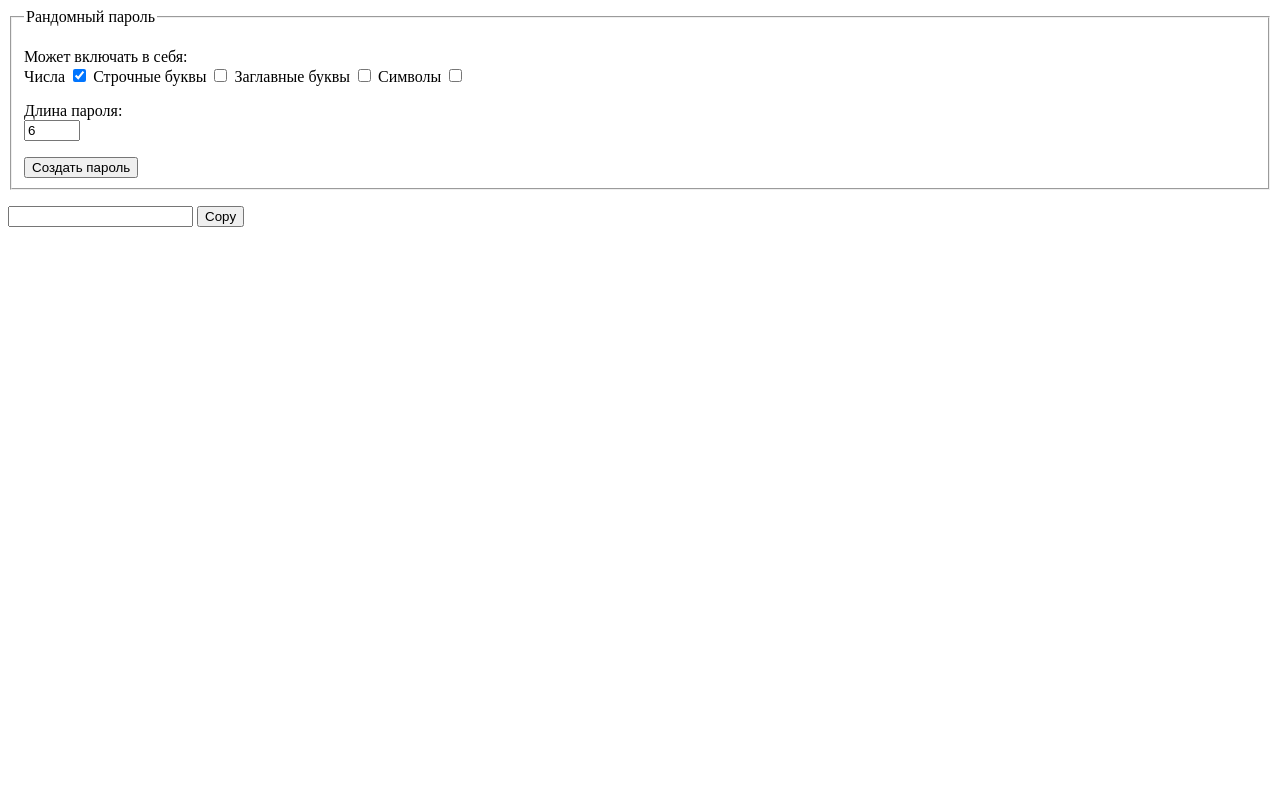
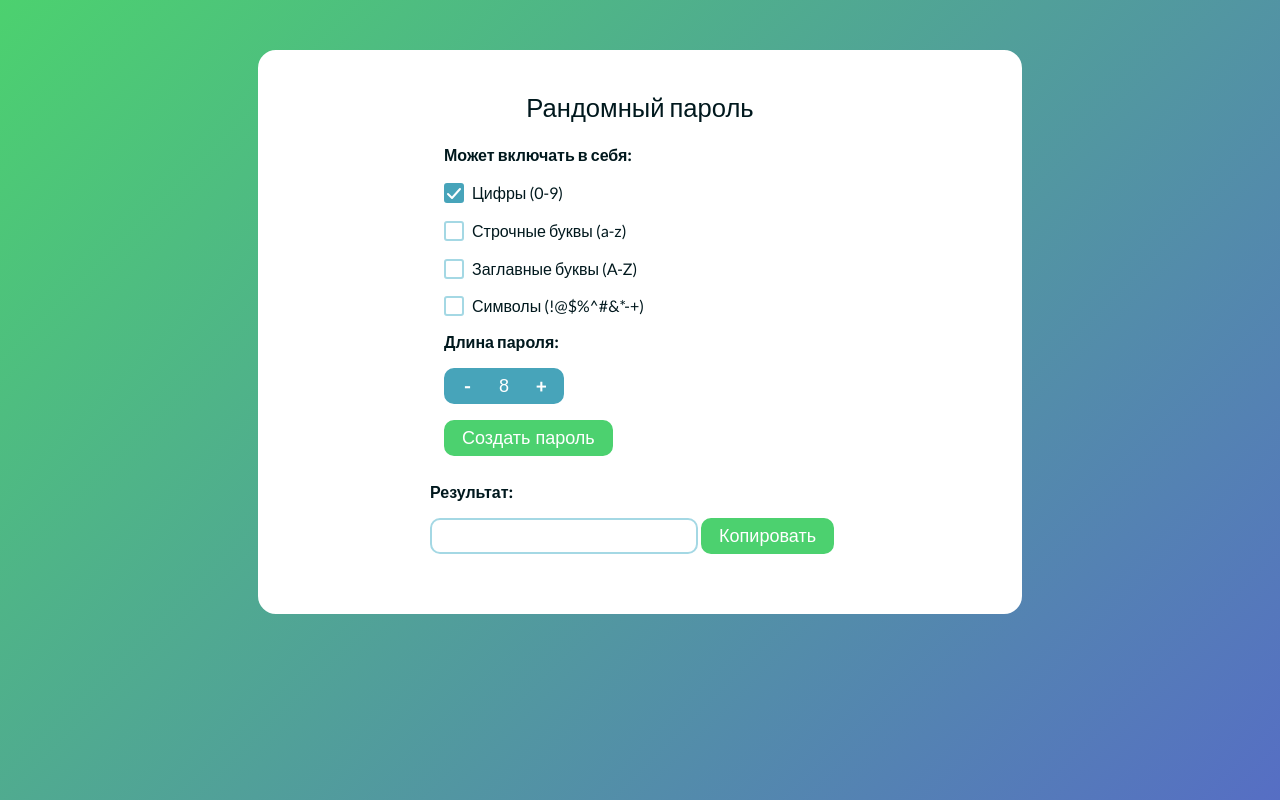
Before and after one commit to ZhukAnna/random-password, a plain HTML site: page index.html in a window 1280 px wide. Drawn offline with Linux system fonts and the light colour scheme.

Commit message:
добавлены стили

```diff
--- a/index.html
+++ b/index.html
@@ -10,32 +10,91 @@
 
 <body>
     <div class="wrapper">
-        <form action="#">
+        <form action="#" class="form">
             <fieldset>
                 <legend>Рандомный пароль</legend>
-                <p>
-                    Может включать в себя:<br />
-                    <label for="nums">Числа</label>
-                    <input type="checkbox" name="nums" id="nums" checked>
-                    <label for="letters">Строчные буквы</label>
-                    <input type="checkbox" name="letters" id="letters">
-                    <label for="upletters">Заглавные буквы</label>
-                    <input type="checkbox" name="upletters" id="upletters">
-                    <label for="symbols">Символы</label>
-                    <input type="checkbox" name="symbols" id="symbols">
-                </p>
-                <p>
-                    Длина пароля:<br />
-                    <input type="number" name="length" id="length" min="4" max="20" value="6" required>
-                </p>
-                <button type="submit">Создать пароль</button>
+
+                <p>Может включать в себя:</p>
+
+                <div class="form__input">
+                    <label for="nums" class="label-cbx">
+                        <input type="checkbox" name="nums" id="nums" class="visually-hidden" checked>
+                        <div class="checkbox">
+                            <svg width="20px" height="20px" viewBox="0 0 20 20">
+                                <path
+                                    d="M3,1 L17,1 L17,1 C18.1045695,1 19,1.8954305 19,3 L19,17 L19,17 C19,18.1045695 18.1045695,19 17,19 L3,19 L3,19 C1.8954305,19 1,18.1045695 1,17 L1,3 L1,3 C1,1.8954305 1.8954305,1 3,1 Z">
+                                </path>
+                                <polyline points="4 11 8 15 16 6"></polyline>
+                            </svg>
+                        </div>
+                        <span>Цифры (0-9)</span>
+                    </label>
+                </div>
+
+                <div class="form__input">
+                    <label for="letters" class="label-cbx">
+                        <input type="checkbox" name="letters" id="letters" class="visually-hidden">
+                        <div class="checkbox">
+                            <svg width="20px" height="20px" viewBox="0 0 20 20">
+                                <path
+                                    d="M3,1 L17,1 L17,1 C18.1045695,1 19,1.8954305 19,3 L19,17 L19,17 C19,18.1045695 18.1045695,19 17,19 L3,19 L3,19 C1.8954305,19 1,18.1045695 1,17 L1,3 L1,3 C1,1.8954305 1.8954305,1 3,1 Z">
+                                </path>
+                                <polyline points="4 11 8 15 16 6"></polyline>
+                            </svg>
+                        </div>
+                        <span>Строчные буквы (a-z)</span>
+                    </label>
+                </div>
+
+                <div class="form__input">
+                    <label for="upletters" class="label-cbx">
+                        <input type="checkbox" name="upletters" id="upletters" class="visually-hidden">
+                        <div class="checkbox">
+                            <svg width="20px" height="20px" viewBox="0 0 20 20">
+                                <path
+                                    d="M3,1 L17,1 L17,1 C18.1045695,1 19,1.8954305 19,3 L19,17 L19,17 C19,18.1045695 18.1045695,19 17,19 L3,19 L3,19 C1.8954305,19 1,18.1045695 1,17 L1,3 L1,3 C1,1.8954305 1.8954305,1 3,1 Z">
+                                </path>
+                                <polyline points="4 11 8 15 16 6"></polyline>
+                            </svg>
+                        </div>
+                        <span>Заглавные буквы (A-Z)</span>
+                    </label>
+                </div>
+
+                <div class="form__input">
+                    <label for="symbols" class="label-cbx">
+                        <input type="checkbox" name="symbols" id="symbols" class="visually-hidden">
+                        <div class="checkbox">
+                            <svg width="20px" height="20px" viewBox="0 0 20 20">
+                                <path
+                                    d="M3,1 L17,1 L17,1 C18.1045695,1 19,1.8954305 19,3 L19,17 L19,17 C19,18.1045695 18.1045695,19 17,19 L3,19 L3,19 C1.8954305,19 1,18.1045695 1,17 L1,3 L1,3 C1,1.8954305 1.8954305,1 3,1 Z">
+                                </path>
+                                <polyline points="4 11 8 15 16 6"></polyline>
+                            </svg>
+                        </div>
+                        <span>Символы (!@$%^#&*-+)</span>
+                    </label>
+                </div>
+
+                <p>Длина пароля:</p>
+                <div class="form__input">
+                    <div class="input-number">
+                        <div class="input-number__minus">-</div>
+                        <input class="input-number__input" name="length" id="length" type="text" pattern="^[0-9]+$"
+                            value="8" required>
+                        <div class="input-number__plus">+</div>
+                    </div>
+                </div>
+
+                <button type="submit" class="btn">Создать пароль</button>
             </fieldset>
-            <p>
-                <input type="text" class="response"></input>
-                <button type="button" class="copy" id="copyText">Copy</button>
-            </p>
+
+            <p>Результат:</p>
+            <input type="text" class="result form__input"></input>
+            <button type="button" class="copy btn" id="copyText">Копировать</button>
         </form>
     </div>
+
     <script src="script.js"></script>
 </body>
 
--- a/script.js
+++ b/script.js
@@ -2,15 +2,38 @@
 
 let allsymbols = '', passlength, password;
 
-const form = document.querySelector('form');
+const form = document.querySelector('form'),
+    resp = document.querySelector('.result'),
+    btn = document.getElementById("copyText"),
+    passIngridients = {
+        nums: "1234567890",
+        letters: "qwertyuiopasdfghjklzxcvbnm",
+        upletters: "QWERTYUIOPASDFGHJKLZXCVBNM",
+        symbols: "!@$%^#&*-+"
+    };
 
-const passIngridients = {
-    nums: "1234567890",
-    letters: "qwertyuiopasdfghjklzxcvbnm",
-    upletters: "QWERTYUIOPASDFGHJKLZXCVBNM",
-    symbols: "!$%#&*-+"
-};
+// input type number
+document.querySelector('.input-number__minus').addEventListener('click', () => {
+    passlength = document.querySelector('#length').value;
+    if (passlength > 4) {
+        document.querySelector('#length').value = +passlength - 1;
+    }
+});
 
+document.querySelector('.input-number__plus').addEventListener('click', () => {
+    passlength = document.querySelector('#length').value;
+    if (passlength < 20) {
+        document.querySelector('#length').value = +passlength + 1;
+    }
+});
+
+document.querySelectorAll('.input-number__input').forEach(function (el) {
+    el.addEventListener('input', function () {
+        this.value = this.value.replace(/[^\d]/g, '');
+    });
+});
+
+// create password
 form.addEventListener('submit', (event) => {
     event.preventDefault();
 
@@ -33,17 +56,23 @@ form.addEventListener('submit', (event) => {
     if (allsymbols == "") {
         console.log('Error');
         password = 'Ошибка';
-        return result();
+        return showResult();
     }
 
-    randomPassword();
-    allsymbols = "";
-    result();
+    createPassword();
+    resetAll();
+    showResult();
 
 });
 
+//copy password
+btn.addEventListener('click', () => {
+    resp.select();
+    document.execCommand("copy");
+    btn.innerText = "Скопировано!";
+});
 
-function randomPassword() {
+function createPassword() {
 
     password = "";
 
@@ -60,16 +89,12 @@ function randomPassword() {
     return password;
 }
 
-const resp = document.querySelector('.response');
-
-function result() {
+function showResult() {
     resp.value = '';
     resp.value = password;
 }
 
-const btn = document.getElementById("copyText");
-
-btn.addEventListener('click', () => {
-    resp.select();
-    document.execCommand("copy");
-});
+function resetAll() {
+    btn.innerText = "Копировать";
+    allsymbols = "";
+}
--- a/style.css
+++ b/style.css
@@ -0,0 +1,185 @@
+@import url('https://fonts.googleapis.com/css2?family=Lato&display=swap');
+
+body{
+    height: calc(100vh - 20px);
+    margin: 0;
+    padding: 10px;
+    background-color: #4CD16F;
+    background-image:  linear-gradient(-45deg, #566EC4 0%, #4CD16F 100%);
+    background-repeat: no-repeat;
+    background-size: cover;
+    color: #FFF;
+    font-family: 'Lato', sans-serif;
+    font-size: 16px;
+}
+fieldset {
+    border: none;
+}
+legend {
+    font-size: 1.6em;
+    text-align: center;
+}
+.wrapper{
+    max-width: 720px;
+    min-height: 360px;
+    margin: 40px auto;
+    padding: 40px 20px;
+    background-color: #FFF;
+    border: 2px solid #FFF;
+    border-radius: 18px;
+    color: #00181D;
+
+}
+.form {
+    margin: 0 auto;
+    max-width: 420px;
+}
+.form p{
+    font-weight: bold;
+}
+.form__input {
+    margin-bottom: 1em;
+}
+
+.label-cbx {
+    user-select: none;
+    cursor: pointer;
+  }
+  .label-cbx input:checked + .checkbox {
+    border-color: #47A4BA;
+  }
+  .label-cbx input:checked + .checkbox svg path {
+    fill: #47A4BA;
+  }
+  .label-cbx input:checked + .checkbox svg polyline {
+    stroke-dashoffset: 0;
+  }
+  .label-cbx:hover .checkbox svg path {
+    stroke-dashoffset: 0;
+  }
+  .label-cbx .checkbox {
+    position: relative;
+    top: 2px;
+    float: left;
+    margin-right: 8px;
+    width: 16px;
+    height: 16px;
+    border: 2px solid #A4D8E4;
+    border-radius: 3px;
+  }
+  .label-cbx .checkbox svg {
+    position: absolute;
+    top: -2px;
+    left: -2px;
+  }
+  .label-cbx .checkbox svg path {
+    fill: none;
+    stroke: #47A4BA;
+    stroke-width: 2;
+    stroke-linecap: round;
+    stroke-linejoin: round;
+    stroke-dasharray: 71px;
+    stroke-dashoffset: 71px;
+    transition: all 0.6s ease;
+  }
+  .label-cbx .checkbox svg polyline {
+    fill: none;
+    stroke: #FFF;
+    stroke-width: 2;
+    stroke-linecap: round;
+    stroke-linejoin: round;
+    stroke-dasharray: 18px;
+    stroke-dashoffset: 18px;
+    transition: all 0.3s ease;
+  }
+  .label-cbx > span {
+    pointer-events: none;
+    vertical-align: middle;
+  }
+  .label-cbx:focus > span {
+    font-weight: bold;
+  }
+
+.input-number {
+    display: inline-flex;
+    align-items: center;
+    background: #47A4BA;
+    border: 2px solid #47A4BA;
+    border-radius: 10px;
+    color: #FFF;
+    font-size: 18px;
+    font-weight: bold;
+    text-align: center;
+}
+
+.input-number__input {
+    background: #47A4BA;
+    width: 26px;
+    height: 26px;
+    padding: 3px;
+    border: none;
+    color: #FFF;
+    font-size: 18px;
+    text-align: center;
+}
+.input-number__input:focus {
+    background: #1C6E81;
+    outline: none;
+}
+
+.input-number__minus,
+.input-number__plus {
+    display: flex;
+    align-items: center;
+    justify-content: center;
+    width: 10px;
+    padding: 0 16px;
+    cursor: pointer;
+    user-select: none;
+}
+
+.result {
+    height: 22px;
+    padding: 5px 16px;
+    background: #FFF;
+    border: 2px solid #A4D8E4;
+    border-radius: 10px;
+    color: #1C6E81;
+    font-size: 18px;
+}
+.result:focus {
+    outline: none;
+}
+.result::selection {
+    background: #A4D8E4;
+    color: #1C6E81;
+}
+
+.btn {
+    height: 36px;
+    padding: 5px 16px;
+    background-color: #4CD16F;
+    border: 2px solid #4CD16F;
+    border-radius: 10px;
+    color: #FFF;
+    font-size: 18px;
+}
+.btn:hover {
+    background-color: #1E913C;
+    border: 2px solid #1E913C;
+}
+.btn:focus {
+    outline: none;
+}
+.btn:focus-visible {
+    background-color: #1E913C;
+    outline: none;
+}
+
+.visually-hidden {
+    position: absolute;
+    clip: rect(0,0,0,0);
+    width: 1px;
+    height: 1px;
+    margin: -1px;
+}
```
